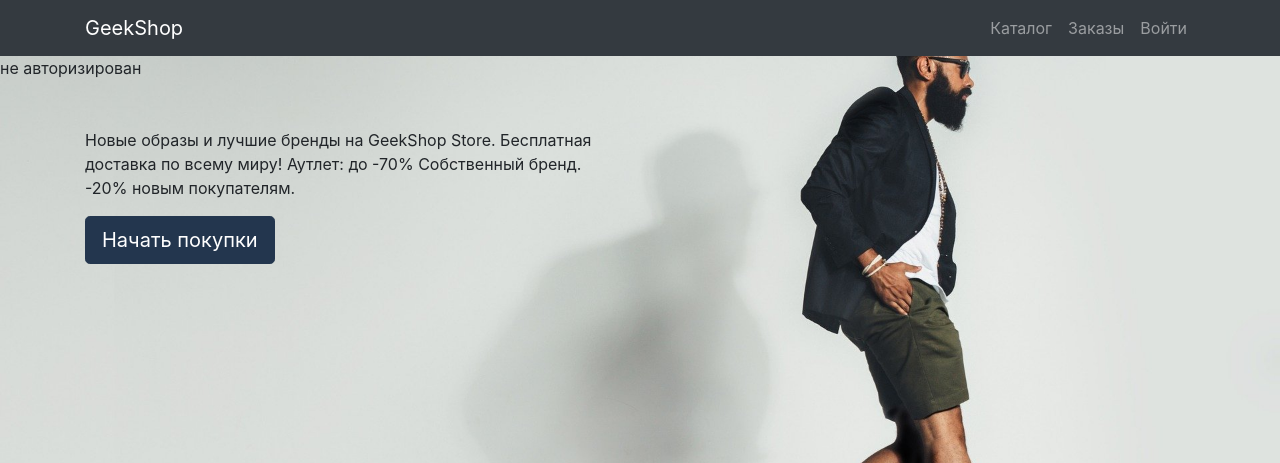
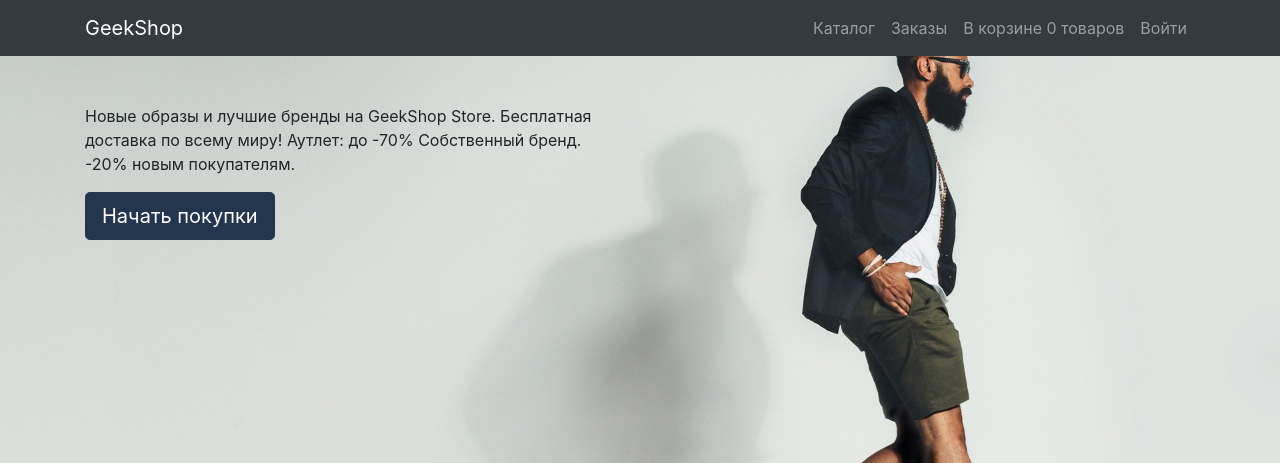
Before and after one commit to oshtyrov/geekshop-django, a Django app: page / in a window 1280 px wide. Shown: the top 463 px of the page. Run offline with Django 3.2, Linux system fonts and the light colour scheme; parts of the project's set-up code (start-up, migrations or seed data) failed here and were passed over; some libraries are stand-ins or nearby versions.

Commit message:
fix remove bascket and new context_processor added.

```diff
--- a/authapp/context_processors.py
+++ b/authapp/context_processors.py
@@ -1,8 +1,10 @@
+from basket.models import Basket
 
-def user_status(request):
+
+def basket_count(request):
     user = request.user
     if user.is_authenticated:
-        status = 'авторизирован'
+        counter = Basket.objects.filter(user=user).count()
     else:
-        status = 'не авторизирован'
-    return {'status': status}
+        counter = 0
+    return {'basket_count': counter}
--- a/geekshop/settings.py
+++ b/geekshop/settings.py
@@ -69,7 +69,7 @@ TEMPLATES = [
                 'django.template.context_processors.request',
                 'django.contrib.auth.context_processors.auth',
                 'django.contrib.messages.context_processors.messages',
-                'authapp.context_processors.user_status',
+                'authapp.context_processors.basket_count',
                 'social_django.context_processors.backends',
                 'social_django.context_processors.login_redirect',
             ],
--- a/mainapp/templates/mainapp/base.html
+++ b/mainapp/templates/mainapp/base.html
@@ -43,6 +43,11 @@
                     <a class="nav-link" href="{% url 'ordersapp:orders_list' %}">Заказы
                     </a>
                 </li>
+                <li class="nav-item">
+                    <a class="nav-link">
+                        В корзине {{ basket_count }} товаров
+                    </a>
+                </li>
                 {% if user.is_authenticated %}
                     <li class="nav-item">
                         <a class="nav-link" href="{% url 'auth:profile' %}">{{ user.username }}
--- a/ordersapp/views.py
+++ b/ordersapp/views.py
@@ -40,7 +40,6 @@ class OrderItemsCreate(CreateView):
                 for num, form in enumerate(formset.forms):
                     form.initial['product'] = basket_items[num].product
                     form.initial['quantity'] = basket_items[num].quantity
-                basket_items.delete()
             else:
                 formset = OrderFormSet()
 
@@ -52,6 +51,7 @@ class OrderItemsCreate(CreateView):
         orderitems = context['orderitems']
 
         with transaction.atomic():
+            Basket.objects.filter(user=self.request.user).delete()
             form.instance.user = self.request.user
             self.object = form.save()
             if orderitems.is_valid():
```
